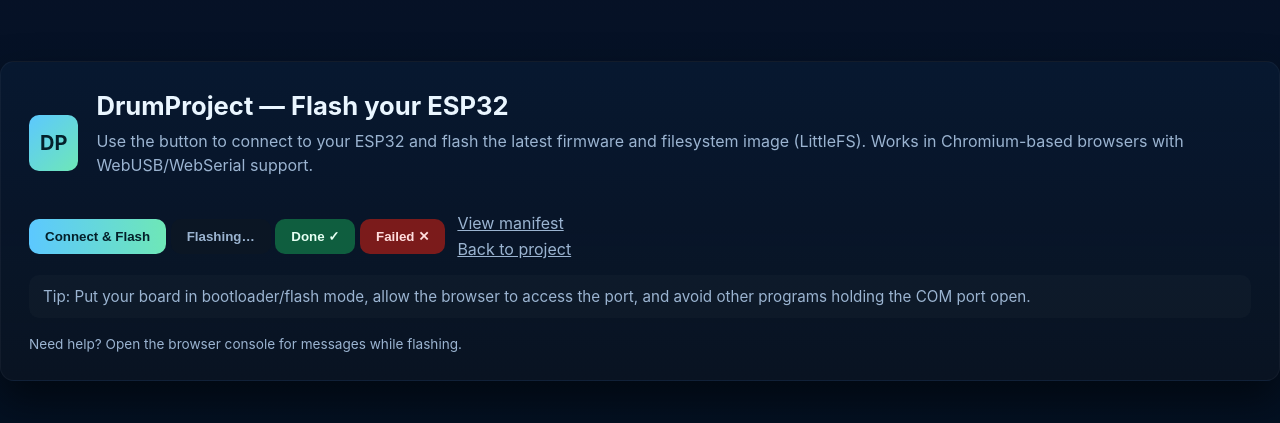
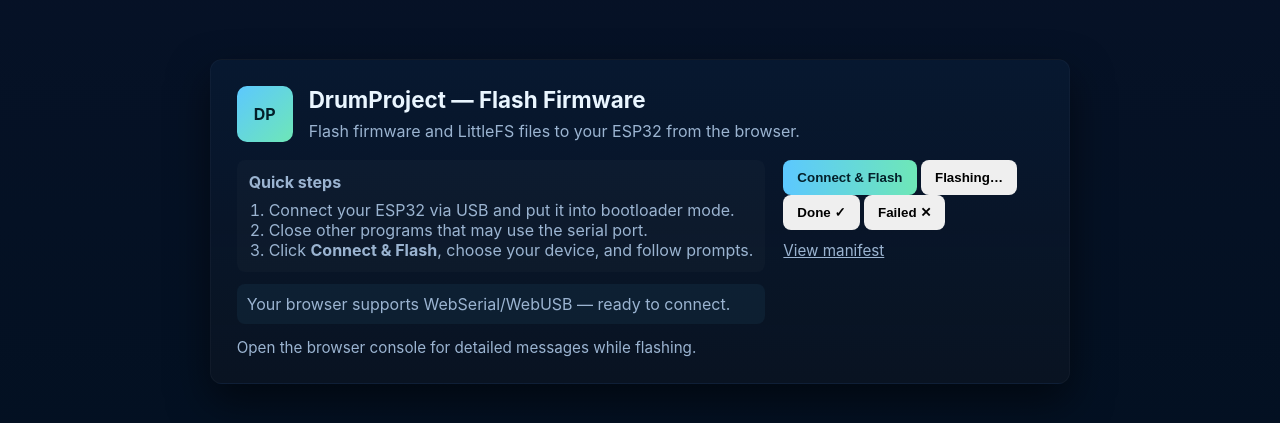
Before and after one commit to ALEKTRONICS/AlekBeat32, a plain HTML site: page flasher/index.html in a window 1280 px wide. Shown: the part 179-602 px from the top of the page. Drawn offline with Linux system fonts and the light colour scheme.

Commit message:
Update index.html
update the flasher

```diff
--- a/flasher/index.html
+++ b/flasher/index.html
@@ -1,63 +1,85 @@
-<!doctype html>
+<!DOCTYPE html>
 <html lang="en">
     <head>
         <meta charset="utf-8" />
         <meta name="viewport" content="width=device-width,initial-scale=1" />
-    <title>DrumProject — Flash Firmware</title>
+        <title>DrumProject — Flasher</title>
         <style>
-      :root{--bg:#071228;--card:#071830;--muted:#9bb4d1;--accent:#5cc8ff;--glass:rgba(255,255,255,0.04)}
+            :root{--bg:#071228;--card:#071830;--muted:#9bb4d1;--accent:#5cc8ff}
             *{box-sizing:border-box}
             html,body{height:100%}
-      body{margin:0;display:flex;align-items:center;justify-content:center;background:linear-gradient(180deg,var(--bg),#021020);font-family:Inter,Segoe UI,Arial,sans-serif;color:#eaf6ff}
-      .container{width:min(920px,calc(100vw-32px));padding:28px;border-radius:14px;background:linear-gradient(180deg,var(--card),rgba(10,20,34,0.9));box-shadow:0 20px 40px rgba(0,0,0,0.5);border:1px solid var(--glass)}
-      .header{display:flex;gap:18px;align-items:center}
-      .logo{width:56px;height:56px;border-radius:10px;background:linear-gradient(135deg,var(--accent),#6ee7b7);display:grid;place-items:center;color:#04202a;font-weight:700;font-size:20px}
-      h1{margin:0;font-size:1.6rem}
-      p{color:var(--muted);margin:8px 0 18px;line-height:1.5}
-      .actions{display:flex;gap:12px;align-items:center}
-      esp-web-install-button{display:inline-block}
-      button[slot="activate"],button[slot="loading"],button[slot="success"],button[slot="error"]{appearance:none;border:0;padding:10px 16px;border-radius:10px;font-weight:600;cursor:pointer}
+            body{margin:0;display:grid;place-items:center;background:linear-gradient(180deg,var(--bg),#021020);font-family:Inter,Segoe UI,Arial,sans-serif;color:#eaf6ff}
+            .card{width:min(880px,calc(100vw-32px));padding:26px;border-radius:12px;background:linear-gradient(180deg,var(--card),rgba(10,20,34,0.9));box-shadow:0 18px 40px rgba(0,0,0,0.5);border:1px solid rgba(255,255,255,0.03)}
+            .header{display:flex;gap:16px;align-items:center}
+            .logo{width:56px;height:56px;border-radius:10px;background:linear-gradient(135deg,var(--accent),#6ee7b7);display:grid;place-items:center;color:#04202a;font-weight:700}
+            h1{margin:0;font-size:1.4rem}
+            p{margin:8px 0 0;color:var(--muted)}
+            .row{display:flex;gap:18px;align-items:flex-start;margin-top:18px}
+            .left{flex:1}
+            .right{width:260px}
+            .steps{background:rgba(255,255,255,0.02);padding:12px;border-radius:8px;color:var(--muted)}
+            .hint{margin-top:12px;padding:10px;border-radius:8px;background:rgba(92,200,255,0.06);color:var(--muted)}
+            esp-web-install-button{display:block}
+            button[slot]{padding:10px 14px;border-radius:8px;border:0;font-weight:600;cursor:pointer}
             button[slot="activate"]{background:linear-gradient(90deg,var(--accent),#6ee7b7);color:#04202a}
-      button[slot="loading"]{background:#0b1624;color:var(--muted)}
-      button[slot="success"]{background:#0f5e3f;color:#e6fff3}
-      button[slot="error"]{background:#7b1b1b;color:#ffdede}
-      .note{margin-top:16px;padding:12px 14px;border-radius:10px;background:rgba(255,255,255,0.02);color:var(--muted);font-size:0.95rem}
-      footer{margin-top:18px;color:var(--muted);font-size:0.85rem}
-      @media (max-width:520px){.header{flex-direction:column;align-items:flex-start}.actions{width:100%}}
+            .unsupported{margin-top:12px;padding:10px;border-radius:8px;background:rgba(255,100,100,0.06);color:#ffb6b6}
+            a.small{color:var(--muted);text-decoration:underline;font-size:0.95rem}
+            @media (max-width:720px){.row{flex-direction:column}.right{width:100%}}
         </style>
     </head>
     <body>
-    <main class="container">
+        <article class="card">
             <div class="header">
                 <div class="logo">DP</div>
                 <div>
-          <h1>DrumProject — Flash your ESP32</h1>
-          <p>Use the button to connect to your ESP32 and flash the latest firmware and filesystem image (LittleFS). Works in Chromium-based browsers with WebUSB/WebSerial support.</p>
+                    <h1>DrumProject — Flash Firmware</h1>
+                    <p>Flash firmware and LittleFS files to your ESP32 from the browser.</p>
                 </div>
             </div>
 
-      <div class="actions" style="margin-top:18px">
+            <div class="row">
+                <div class="left">
+                    <div class="steps">
+                        <strong>Quick steps</strong>
+                        <ol style="margin:8px 0 0;padding-left:20px;color:var(--muted)">
+                            <li>Connect your ESP32 via USB and put it into bootloader mode.</li>
+                            <li>Close other programs that may use the serial port.</li>
+                            <li>Click <strong>Connect &amp; Flash</strong>, choose your device, and follow prompts.</li>
+                        </ol>
+                    </div>
+
+                    <div class="hint" id="supportHint" role="status">
+                        Checking browser compatibility...
+                    </div>
+                </div>
+
+                <aside class="right">
                     <esp-web-install-button manifest="manifest.json">
                         <button slot="activate">Connect &amp; Flash</button>
                         <button slot="loading">Flashing…</button>
                         <button slot="success">Done ✓</button>
                         <button slot="error">Failed ✕</button>
                     </esp-web-install-button>
-        <div style="display:flex;flex-direction:column;gap:6px">
-          <a href="manifest.json" style="color:var(--muted);text-decoration:underline">View manifest</a>
-          <a href="/" style="color:var(--muted);text-decoration:underline">Back to project</a>
+
+                    <div style="margin-top:10px">
+                        <a class="small" href="manifest.json">View manifest</a>
                     </div>
+                </aside>
             </div>
 
-      <div class="note">
-        Tip: Put your board in bootloader/flash mode, allow the browser to access the port, and avoid other programs holding the COM port open.
-      </div>
+            <div style="margin-top:14px;color:var(--muted);font-size:0.95rem">Open the browser console for detailed messages while flashing.</div>
+        </article>
 
-      <footer>
-        Need help? Open the browser console for messages while flashing.
-      </footer>
-    </main>
-
-    <script type="module" src="https://espressif.github.io/esp-web-flasher/dist/web/install-button.js"></script>
+        <script type="module" src="https://unpkg.com/esp-web-tools@3.4.2/dist/web/install-button.js?module"></script>
+        <script>
+            const hint = document.getElementById('supportHint');
+            const hasWebSerial = 'serial' in navigator;
+            const hasWebUSB = 'usb' in navigator;
+            if (hasWebSerial || hasWebUSB) {
+                hint.textContent = 'Your browser supports WebSerial/WebUSB — ready to connect.';
+            } else {
+                hint.innerHTML = '<div class="unsupported">WebSerial/WebUSB not available. Use Chrome or Edge (Chromium) and enable experimental features if needed.</div>';
+            }
+        </script>
     </body>
 </html>
```
Lines whose indentation alone changed are shown as unchanged.
